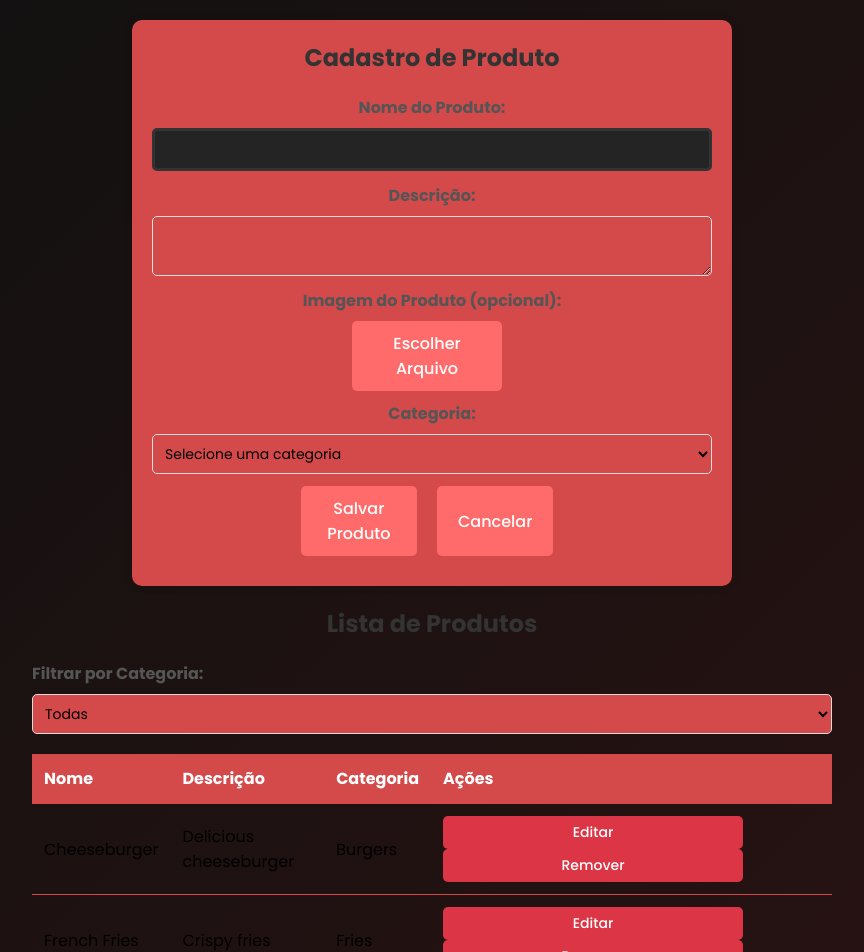
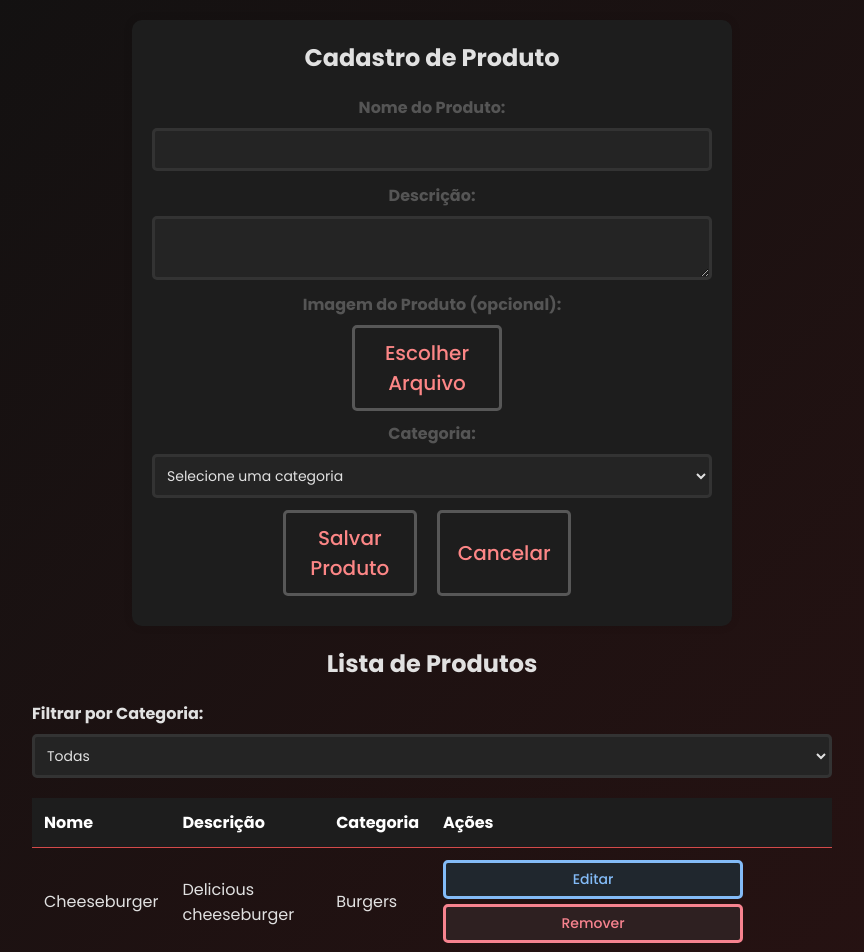
Before and after one commit to ArtuurVinicius/Hamburgueria-Front, a React (Vite) app: page /cadastro-produtos in a window 1280 px wide. Shown: the top 952 px of the page, without its empty margins (208-1072 px from the left). Built offline with nearby package versions, Linux system fonts and the light colour scheme.

Commit message:
feat(restyle-story-2): Estilos do User Story 2 refeitos. Adicionei uma feature onde mostra se a categoria não possui produtos.

```diff
--- a/src/pages/CadastroProdutos/index.jsx
+++ b/src/pages/CadastroProdutos/index.jsx
@@ -163,25 +163,35 @@ function CadProdutos() {
             </tr>
           </thead>
           <tbody>
-            {filteredProducts.map((product) => (
+            {filteredProducts.length > 0 ? (
+              filteredProducts.map((product) => (
                 <tr key={product.id}>
                   <td>{product.name}</td>
                   <td>{product.description}</td>
                   <td>{product.category}</td>
                   <td>
                     <button
+                      id="actionEdit"
                       onClick={() => setSelectedProduct(product)}
                     >
                       Editar
                     </button>
                     <button
+                      id="actionRemove"
                       onClick={() => handleRemove(product.id)}
                     >
                       Remover
                     </button>
                   </td>
                 </tr>
-            ))}
+              ))
+            ) : (
+              <tr>
+                <td colSpan="4" className="no-products">
+                  Nenhum produto encontrado nesta categoria.
+                </td>
+              </tr>
+            )}
           </tbody>
         </table>
       </div>
--- a/src/pages/CadastroProdutos/style.css
+++ b/src/pages/CadastroProdutos/style.css
@@ -22,7 +22,7 @@ body {
     padding: 20px;
     border-radius: 10px;
     box-shadow: 0 0 10px rgba(0, 0, 0, 0.1);
-    background-color: #d44a4a;
+    background-color: #1d1d1d;
     margin-bottom: 20px;
     display: flex;
     flex-direction: column;
@@ -30,7 +30,7 @@ body {
   }
 
   .product-form h2 {
-    color: #333;
+    color: #E1E1E1;
     text-align: center;
     margin-bottom: 20px;
   }
@@ -48,10 +48,16 @@ body {
     width: 100%;
     padding: 8px;
     margin-bottom: 12px;
-    border: 1px solid #ddd;
+    border: 3px solid #333;
     border-radius: 5px;
     box-sizing: border-box;
     font-size: 14px;
+    color: #E1E1E1;
+  }
+
+  .product-form select:focus {
+    border-color: #FC8686;
+    outline: none;
   }
 
   /* Estilização personalizada para o botão de input de arquivo */
@@ -87,21 +93,22 @@ body {
   }
 
   .product-form button {
+    max-width: 150px;
+    margin-right: 10px;
     padding: 10px;
-    background-color: #ff6b6b;
-    color: white;
-    border: none;
+    transition: 0.3s ease;
+    width: 100%;
+    font-size: 20px;
+    background-color: #1D1D1D;
+    color: #fc8686;
+    border: 3px solid #575757;
     border-radius: 5px;
     cursor: pointer;
-    font-size: 16px;
-    transition: background-color 0.3s;
-    width: 100%;
-    max-width: 150px;
-    margin-right: 10px;
+    text-align: center;
   }
 
   .product-form button:hover {
-    background-color: #d44a4a;
+    background-color: #2D1F1F;
   }
 
   .product-form .button-group {
@@ -115,7 +122,7 @@ body {
   }
 
   .product-list h2 {
-    color: #333;
+    color: #E1E1E1;
     text-align: center;
     margin-bottom: 20px;
   }
@@ -123,7 +130,7 @@ body {
   .product-list label {
     font-weight: bold;
     margin-bottom: 8px;
-    color: #555;
+    color: #E1E1E1;
     display: block;
   }
 
@@ -131,10 +138,16 @@ body {
     width: 100%;
     padding: 8px;
     margin-bottom: 20px;
-    border: 1px solid #ddd;
+    border: 3px solid #333;
     border-radius: 5px;
     box-sizing: border-box;
     font-size: 14px;
+    color: #E1E1E1;
+  }
+
+  .product-list select:focus {
+    border-color: #FC8686;
+    outline: none;
   }
 
   .product-list table {
@@ -147,10 +160,11 @@ body {
     padding: 12px;
     text-align: left;
     border-bottom: 1px solid #d44a4a;
+    color: #E1E1E1;
   }
 
   .product-list th {
-    background-color: #d44a4a;
+    background-color: #1d1d1d;
     color: white;
   }
 
@@ -168,8 +182,20 @@ body {
 
   .product-list button:hover {
     background-color: #c82333;
+    opacity: 0.7;
   }
 
   .cadastro {
-    background-color: #d44a4a;
+    background-color: #242424;
   }
+
+  #actionEdit {
+    margin-bottom: 5px;
+  }
+
+  .no-products {
+    text-align: center;
+    color: #fc8686;
+    padding: 20px;
+    font-style: italic;
+  }
```
Lines whose indentation alone changed are shown as unchanged.
